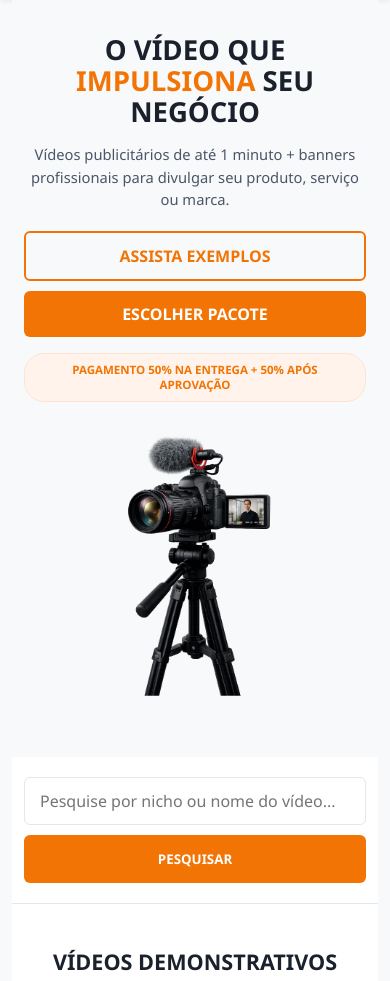
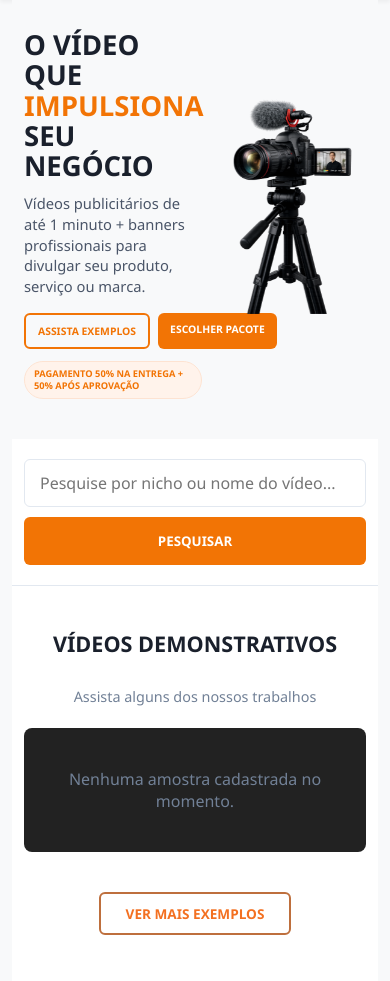
Before and after one commit to molina0909/Impulso-digital3, a Flask app: page / in a window 390 px wide. Shown: the part 92-1073 px from the top of the page. Run offline with Flask 3, Linux system fonts and the light colour scheme.

Commit message:
Update style.css

```diff
--- a/static/css/style.css
+++ b/static/css/style.css
@@ -759,61 +759,69 @@
         gap: 18px;
     }
 
-    /* Hero */
+    /* Hero - mantém a composição do desktop no celular */
     .hero {
-        padding: 35px 0 45px;
+        padding: 30px 0 40px;
     }
 
     .hero-container {
-        flex-direction: column;
-        text-align: center;
-        gap: 30px;
+        flex-direction: row;
+        align-items: center;
+        justify-content: space-between;
+        gap: 10px;
+        text-align: left;
     }
 
     .hero-text {
-        width: 100%;
-        max-width: 100%;
-        align-items: center;
-        gap: 16px;
+        width: 52%;
+        max-width: none;
+        align-items: flex-start;
+        gap: 12px;
     }
 
     .hero-text h1 {
-        font-size: clamp(1.8rem, 8vw, 2.35rem);
-        line-height: 1.12;
+        font-size: clamp(1.35rem, 6vw, 2.1rem);
+        line-height: 1.1;
     }
 
     .hero-text p {
-        font-size: 1rem;
-        max-width: 520px;
+        font-size: clamp(0.75rem, 3vw, 1rem);
+        line-height: 1.4;
     }
 
     .hero-buttons {
         width: 100%;
-        flex-direction: column;
-        gap: 10px;
+        display: flex;
+        flex-direction: row;
+        gap: 8px;
         margin-top: 5px;
     }
 
     .hero-buttons .btn {
-        width: 100%;
-        text-align: center;
+        width: auto;
+        padding: 9px 12px;
+        font-size: 0.65rem;
+        white-space: nowrap;
     }
 
     .hero-tag {
-        font-size: 0.72rem;
-        line-height: 1.35;
-        padding: 8px 12px;
+        font-size: 0.58rem;
+        line-height: 1.3;
+        padding: 6px 9px;
         max-width: 100%;
     }
 
     .hero-image {
-        width: 100%;
-        order: 2;
+        width: 48%;
+        order: initial;
+        display: flex;
+        justify-content: center;
     }
 
     .hero-image img {
-        width: min(75vw, 320px);
-        max-height: 280px;
+        width: 100%;
+        max-width: 330px;
+        max-height: none;
         object-fit: contain;
     }
 
@@ -1055,7 +1063,8 @@
     }
 
     .hero-image img {
-        width: 68vw;
+        width: 100%;
+        max-width: 200px;
     }
 
     .video-gallery-grid {
```
